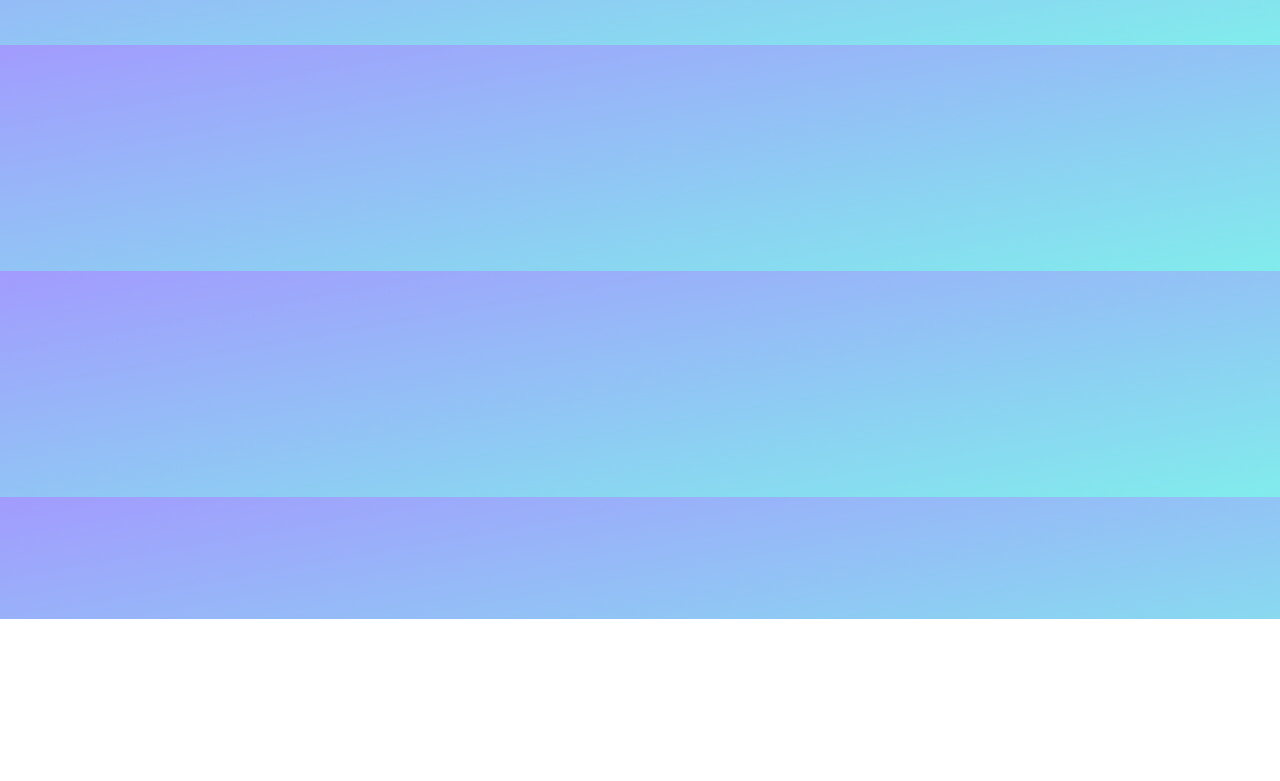
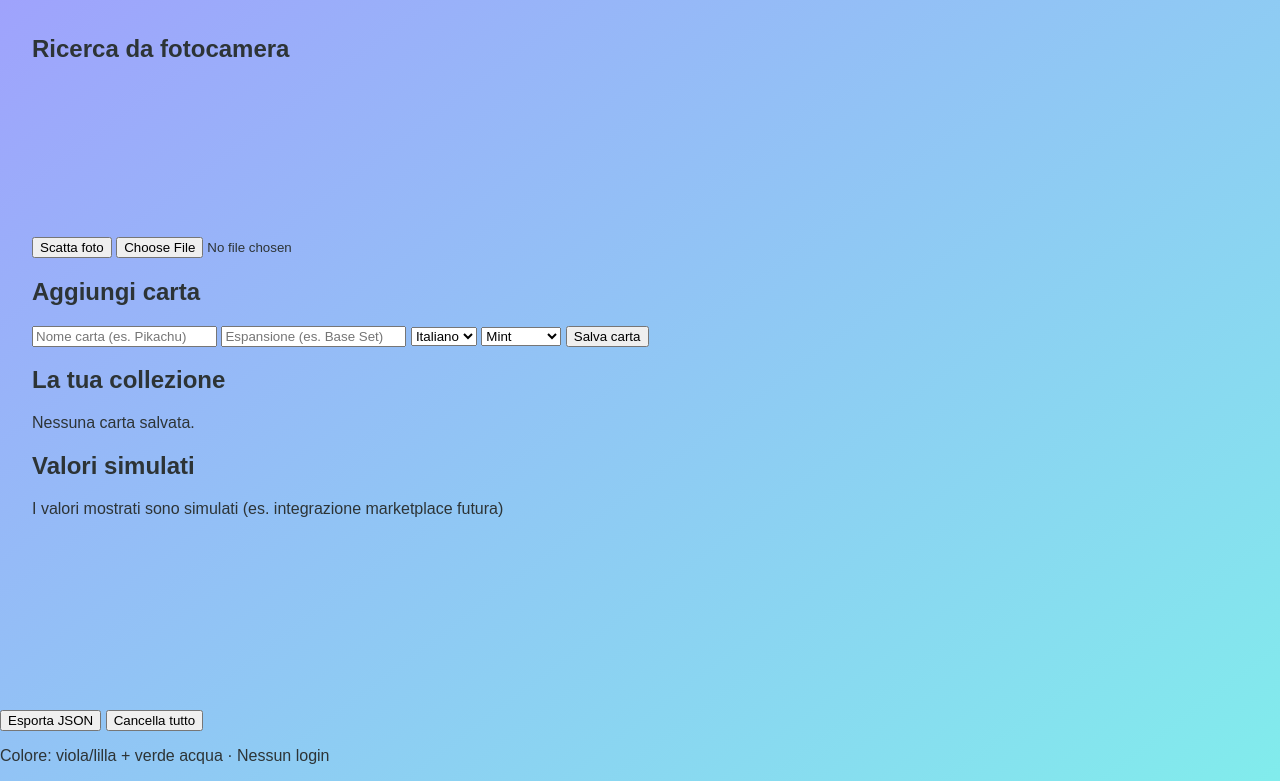
Before and after one commit to AndreaB385/pok, a plain HTML site: page index.html in a window 1280 px wide. Shown: the part 181-962 px from the top of the page. Before the commit the page ends 800 px from the top, so only its background shows below. Drawn offline with Linux system fonts and the light colour scheme.

Commit message:
index.html

```diff
--- a/index.html
+++ b/index.html
@@ -1,18 +1,70 @@
-<!DOCTYPE html>
+<!doctype html>
 <html lang="it">
 <head>
-    <meta charset="UTF-8">
-    <meta name="viewport" content="width=device-width, initial-scale=1.0">
-    <title>Pok - Catalogo Carte Pokémon</title>
-    <link rel="stylesheet" href="style.css">
+  <meta charset="utf-8" />
+  <meta name="viewport" content="width=device-width,initial-scale=1" />
+  <title>Pok — Catalogo Carte Pokémon</title>
+  <link rel="manifest" href="manifest.json" />
+  <link rel="stylesheet" href="style.css" />
+  <meta name="theme-color" content="#6A4C9A"/>
 </head>
 <body>
-    <header>
-        <h1>Pok - Catalogo Carte Pokémon</h1>
-    </header>
-    <main>
-        <p>Benvenuto nella tua app offline per catalogare, cercare e valutare carte Pokémon!</p>
-    </main>
-    <script src="script.js"></script>
+  <header>
+    <img src="gastly.svg" alt="Pok" id="logo" />
+    <h1>Pok</h1>
+    <p class="subtitle">Cataloga e monitora le tue carte — offline</p>
+  </header>
+
+  <main>
+    <section id="cameraSection">
+      <h2>Ricerca da fotocamera</h2>
+      <video id="video" autoplay playsinline></video>
+      <div class="controls">
+        <button id="snap">Scatta foto</button>
+        <input id="fileInput" type="file" accept="image/*" capture="environment" />
+      </div>
+      <canvas id="canvas" style="display:none;"></canvas>
+    </section>
+
+    <section id="addCard">
+      <h2>Aggiungi carta</h2>
+      <form id="cardForm">
+        <input id="cardName" placeholder="Nome carta (es. Pikachu)" required />
+        <input id="expansion" placeholder="Espansione (es. Base Set)" required />
+        <select id="language">
+          <option value="IT">Italiano</option>
+          <option value="EN">English</option>
+          <option value="JP">日本語</option>
+        </select>
+        <select id="condition">
+          <option>Mint</option>
+          <option>Near Mint</option>
+          <option>Good</option>
+          <option>Played</option>
+        </select>
+        <button type="submit">Salva carta</button>
+      </form>
+    </section>
+
+    <section id="collection">
+      <h2>La tua collezione</h2>
+      <div id="noCards" class="muted">Nessuna carta salvata.</div>
+      <ul id="cardsList"></ul>
+    </section>
+
+    <section id="values">
+      <h2>Valori simulati</h2>
+      <p class="muted">I valori mostrati sono simulati (es. integrazione marketplace futura)</p>
+      <canvas id="chart" width="320" height="140"></canvas>
+    </section>
+  </main>
+
+  <footer>
+    <button id="export">Esporta JSON</button>
+    <button id="clear">Cancella tutto</button>
+    <p class="muted">Colore: viola/lilla + verde acqua · Nessun login</p>
+  </footer>
+
+  <script src="app.js"></script>
 </body>
 </html>
```
